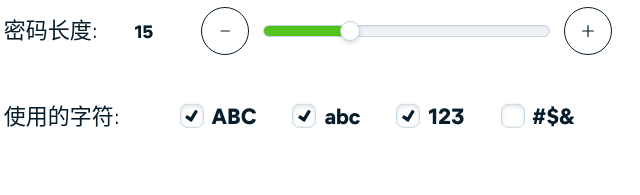
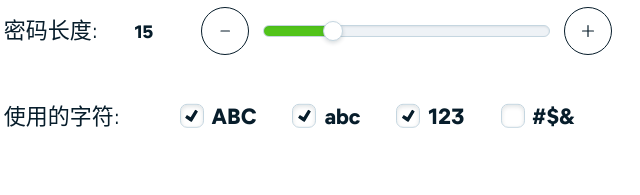
Before and after one commit to lingyicute/Random-Password-Generator, a website: page index.html in a window 1280 px wide. Shown: the part 432-627 px from the top of the page, 564-1204 px from the left. Drawn offline with Linux system fonts and the light colour scheme.

Commit message:
Support 64-character password generation

```diff
--- a/app.js
+++ b/app.js
@@ -1,5 +1,5 @@
 const MIN_PASSWORD_LENGTH = 1;
-const MAX_PASSWORD_LENGTH = 50;
+const MAX_PASSWORD_LENGTH = 64;
 const DEFAULT_PASSWORD_LENGTH = 15;
 const DEBOUNCE_DELAY = 50; // 防抖延迟时间，单位为毫秒
 
--- a/index.html
+++ b/index.html
@@ -77,7 +77,7 @@
                                        <div aria-hidden="true" class="icon icon-16 icon-minus"></div>
                                     </button>
                                     <div class="slider-container">
-                                       <input id="length" type="range" min="1" max="50" value="15" class="slider">
+                                       <input id="length" type="range" min="1" max="64" value="15" class="slider">
                                        <div id="slider-border-part" aria-hidden="true"></div>
                                     </div>
                                     <button type="button" class="button-circle outline size-md theme-dark shadow-none ms-12" aria-label="增加密码长度">
```
Also changed, not shown: tests/app.spec.js (+4 -3 lines).
